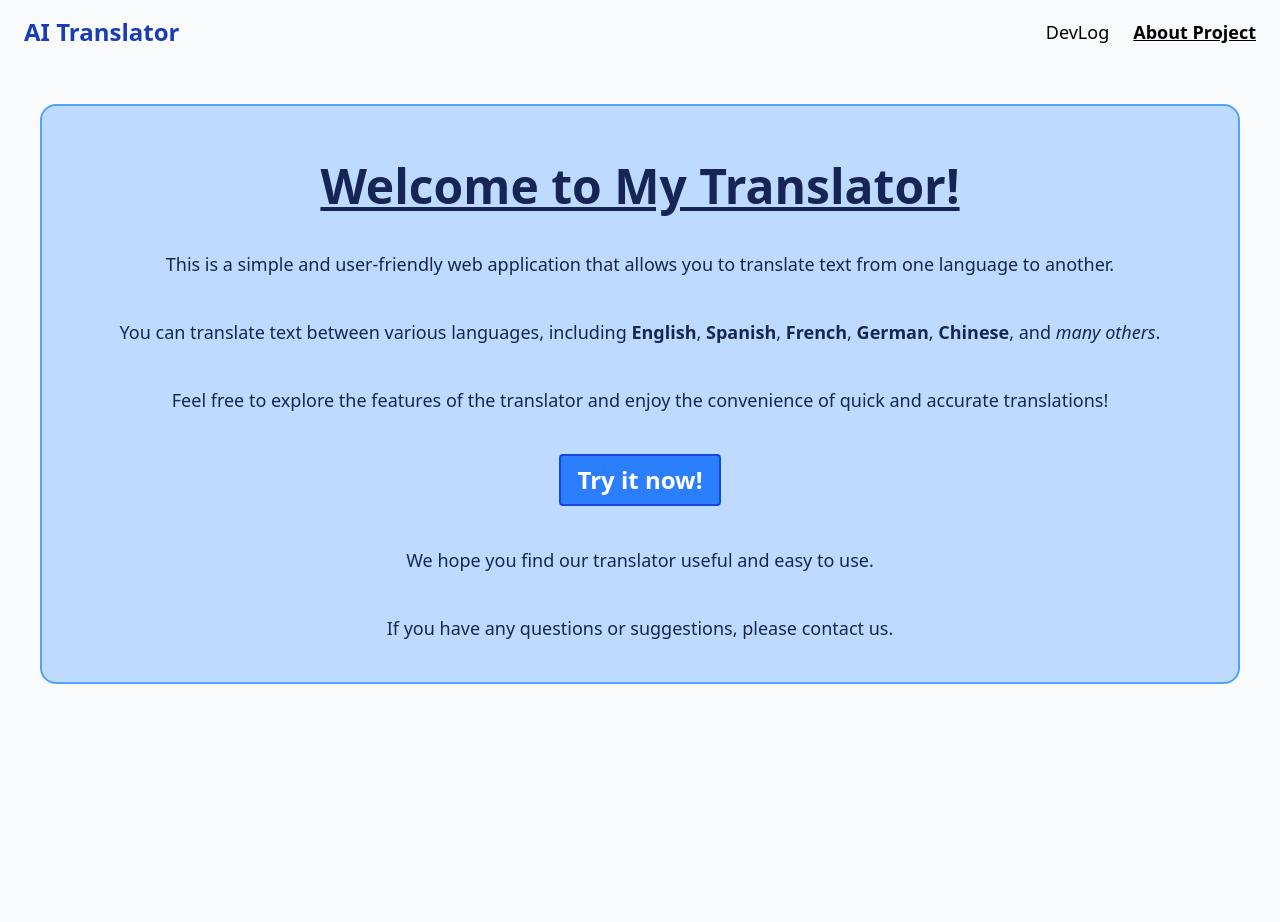
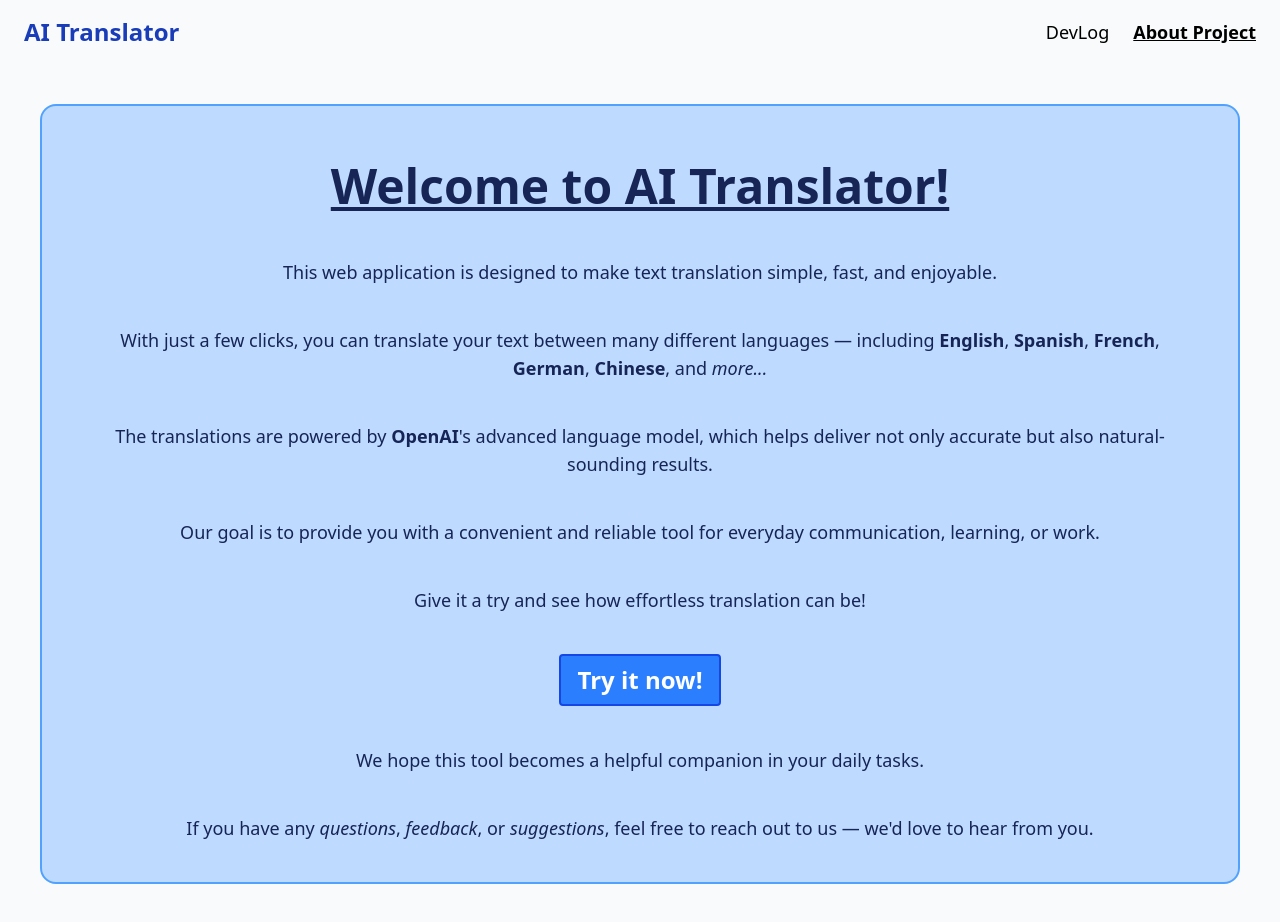
Before and after one commit to RaionaAleksander/AI-translator-frontend, an Angular app: page /about_project in a window 1280 px wide. Before the commit the page ends 800 px from the top, so only its background shows below. Built offline with nearby package versions, Linux system fonts and the light colour scheme.

Commit message:
Updated text and added adaptability to the 'About the Project' page

```diff
--- a/src/app/pages/about-project/about-project.component.html
+++ b/src/app/pages/about-project/about-project.component.html
@@ -1,20 +1,24 @@
 <div class="align-middle text-center m-4 bg-blue-200 p-10 border-2 border-blue-400 sm:rounded-2xl sm:m-10">
-        <h1 class="font-bold text-2xl text-blue-950 underline mt-4 mb-10 sm:text-3xl md:text-4xl lg:text-5xl">Welcome to My Translator!</h1>
+        <h1 class="font-bold text-2xl text-blue-950 underline mb-6 sm:mt-4 sm:mb-12 sm:text-3xl md:text-4xl lg:text-5xl">Welcome to AI Translator!</h1>
 
-        <p class="my-10 mx-6 text-sm sm:text-base md:text-lg text-blue-950">This is a simple and user-friendly web application that allows you to translate text from one language to another.</p>
+        <p class="my-6 mx-4 sm:my-10 sm:mx-6 text-sm sm:text-base md:text-lg text-blue-950">This web application is designed to make text translation simple, fast, and enjoyable.</p>
 
-        <p class="my-10 mx-6 text-sm sm:text-base md:text-lg text-blue-950">You can translate text between various languages, including <b>English</b>, <b>Spanish</b>, <b>French</b>, <b>German</b>, <b>Chinese</b>, and <i>many others</i>.</p>
+        <p class="my-6 mx-4 sm:my-10 sm:mx-6 text-sm sm:text-base md:text-lg text-blue-950">With just a few clicks, you can translate your text between many different languages — including <b>English</b>, <b>Spanish</b>, <b>French</b>, <b>German</b>, <b>Chinese</b>, and <i>more...</i></p>
 
-        <p class="my-10 mx-6 text-sm sm:text-base md:text-lg text-blue-950">Feel free to explore the features of the translator and enjoy the convenience of quick and accurate translations!</p>
+        <p class="my-6 mx-4 sm:my-10 sm:mx-6 text-sm sm:text-base md:text-lg text-blue-950">The translations are powered by <b>OpenAI</b>'s advanced language model, which helps deliver not only accurate but also natural-sounding results.</p>
+
+        <p class="my-6 mx-4 sm:my-10 sm:mx-6 text-sm sm:text-base md:text-lg text-blue-950">Our goal is to provide you with a convenient and reliable tool for everyday communication, learning, or work.</p>
+
+        <p class="my-6 mx-4 sm:my-10 sm:mx-6 text-sm sm:text-base md:text-lg text-blue-950">Give it a try and see how effortless translation can be!</p>
 
         <button class="bg-blue-500 text-white font-bold py-2 px-4 rounded border-2 border-blue-700 sm:hover:bg-blue-700 sm:hover:text-blue-50 transition duration-1000 ease-in-out sm:text-lg md:text-xl lg:text-2xl"
             (click)="navigateToMain()">
             Try it now!
         </button>
 
-        <p class="my-10 mx-6 text-sm sm:text-base md:text-lg text-blue-950">We hope you find our translator useful and easy to use.</p>
+        <p class="my-6 mx-4 sm:my-10 sm:mx-6 text-sm sm:text-base md:text-lg text-blue-950">We hope this tool becomes a helpful companion in your daily tasks.</p>
 
-        <p class="mt-10 mx-6 text-sm sm:text-base md:text-lg text-blue-950">If you have any questions or suggestions, please contact us.</p>
+        <p class="mt-6 mx-4 sm:mt-10 sm:mx-6 text-sm sm:text-base md:text-lg text-blue-950">If you have any <i>questions</i>, <i>feedback</i>, or <i>suggestions</i>, feel free to reach out to us — we'd love to hear from you.</p>
 
         <router-outlet></router-outlet>
 </div>
```
